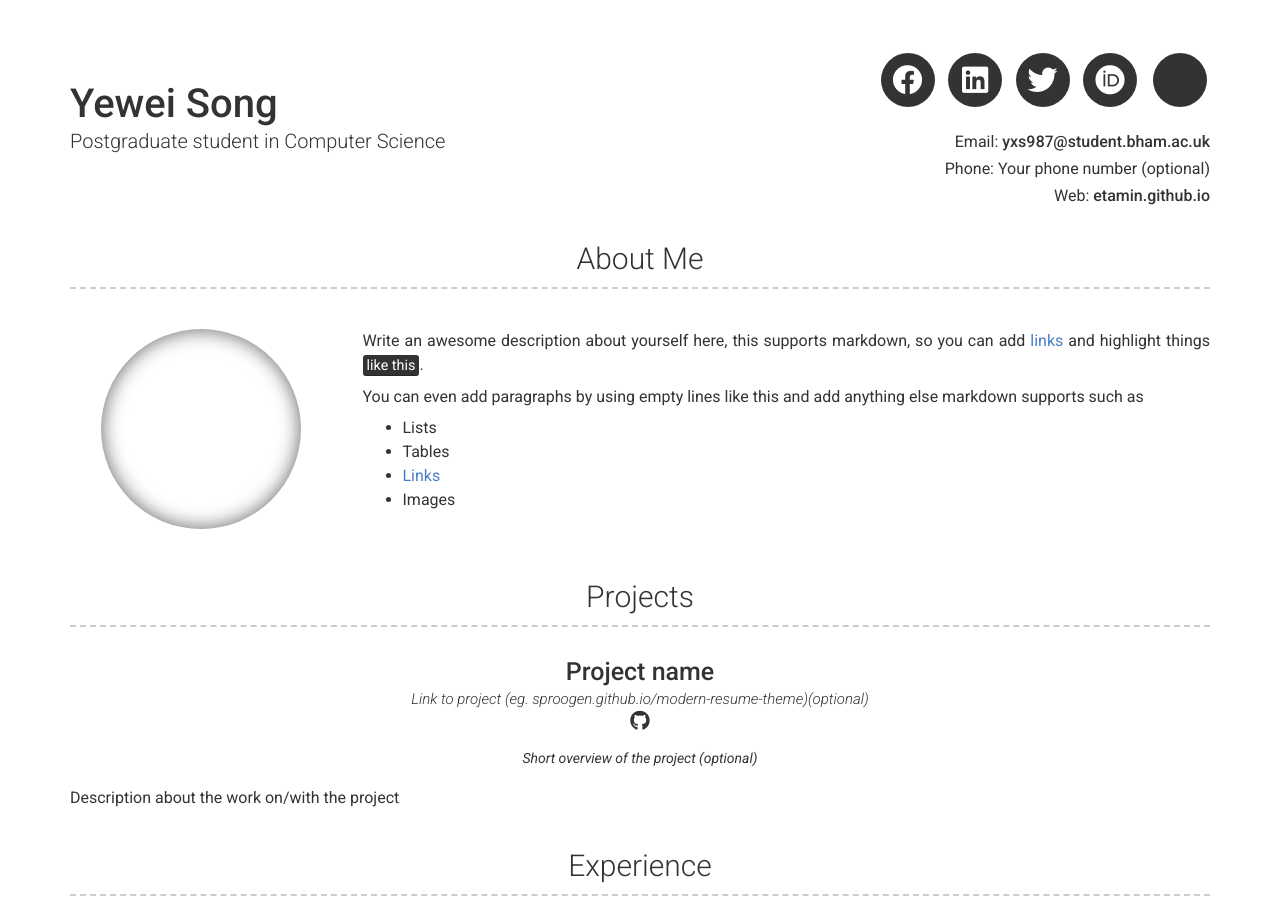
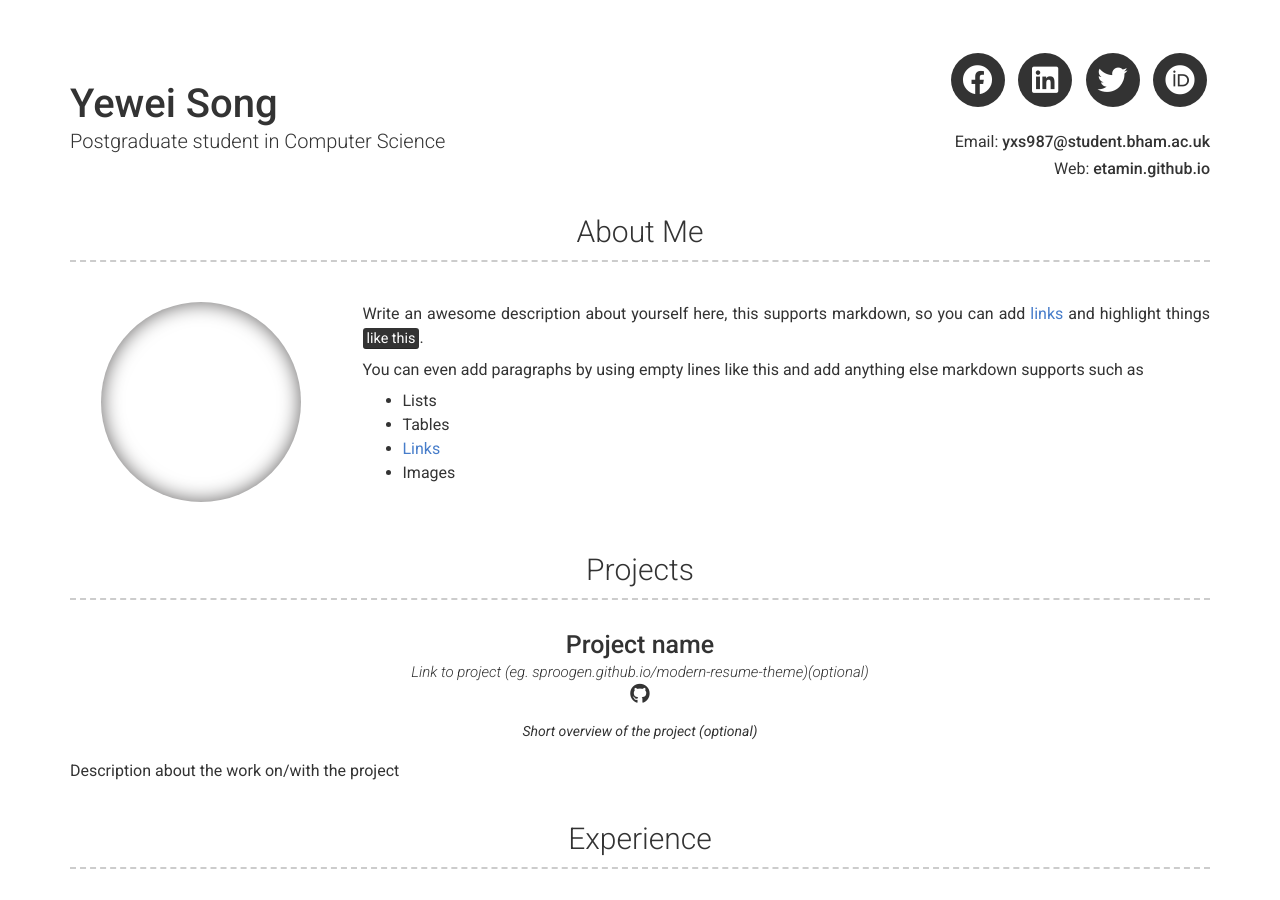
Before and after one commit to Etamin/Etamin.github.io, a Jekyll site: the page built from index.md, in a window 1280 px wide and 900 px high. Built offline with Jekyll 4.4.1, drawn with Linux system fonts in a browser that asks for light colours; nearby versions of some CDN libraries.

Commit message:
Update _config.yml

```diff
--- a/_config.yml
+++ b/_config.yml
@@ -6,7 +6,6 @@ repository: Git repository where your resume will be hosted, only required if yo
 name: Yewei Song
 title: Postgraduate student in Computer Science
 email: yxs987@student.bham.ac.uk
-phone: Your phone number (optional)
 website: etamin.github.io
 
 # Dark Mode (true/false/never)
@@ -19,10 +18,10 @@ linkedin_username: jekyll
 orcid_username: 0000-0002-6314-7515
 
 # Additional icon links
-additional_links:
-- title: Link name
-  icon: Font Awesome brand icon name (eg. fa-twitter) (https://fontawesome.com/icons?d=gallery&s=brands&m=free)
-  url: Link url (eg. https://google.com)
+# additional_links:
+# - title: Link name
+#   icon: Font Awesome brand icon name (eg. fa-twitter) (https://fontawesome.com/icons?d=gallery&s=brands&m=free)
+#   url: Link url (eg. https://google.com)
 # - title: another link
 #   icon: font awesome brand icon name (eg. fa-twitter) (https://fontawesome.com/icons?d=gallery&s=brands&m=free)
 #   url: Link url (eg. https://google.com)
```
